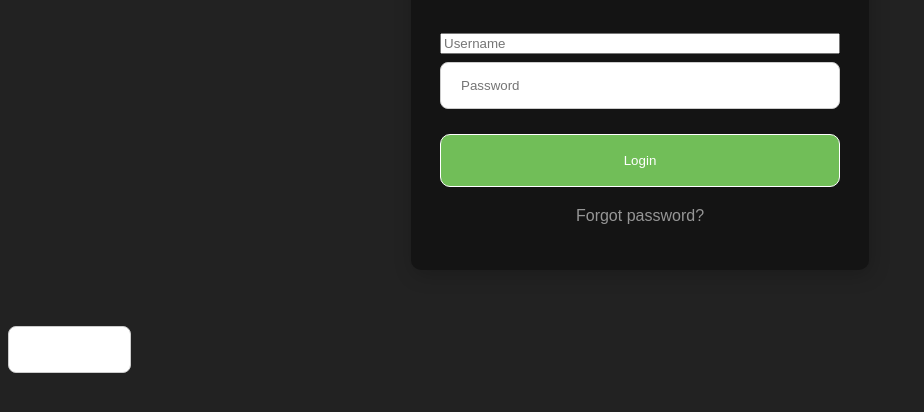
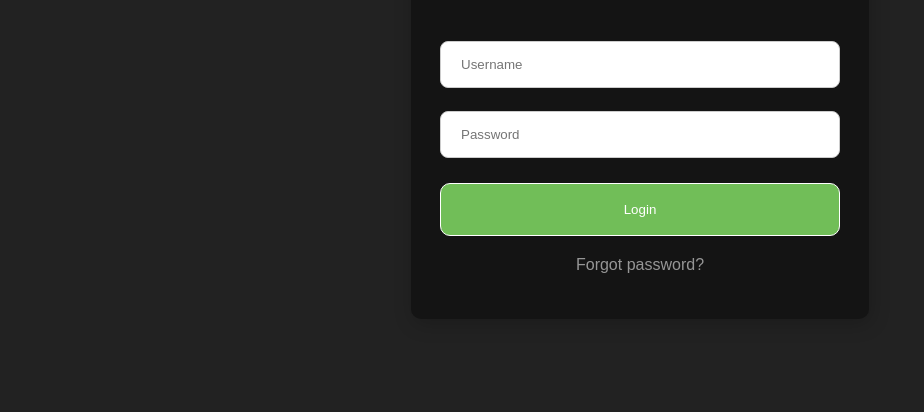
Before and after one commit to TwiggiestOak18/Smartserv_Task3, a website: page index.html in a window 1280 px wide. Shown: the part 280-692 px from the top of the page, without its empty margins (0-924 px from the left). Drawn offline with Linux system fonts and the light colour scheme.

Commit message:
html page

```diff
--- a/index.html
+++ b/index.html
@@ -29,6 +29,3 @@
 </body>
 
 </html>
-
-<input id="pin" type="password" inputmode="numeric" minlength="4"
-       maxlength="8" size="8">
--- a/static.css
+++ b/static.css
@@ -46,7 +46,6 @@ body {
 
 
 
-
   .or {
 	text-align: center;
 	font-weight: bold;
@@ -67,7 +66,14 @@ body {
 	color: rgb(170 166 166);
   }
 
-  input[type="text"],
+  input[type="email"] {
+    padding: 15px 20px;
+    margin-top: 8px;
+    margin-bottom: 15px;
+    border: 1px solid #ccc;
+    border-radius: 8px;
+    box-sizing: border-box;
+	}
   input[type="password"] {
 	padding: 15px 20px;
 	margin-top: 8px;
```
